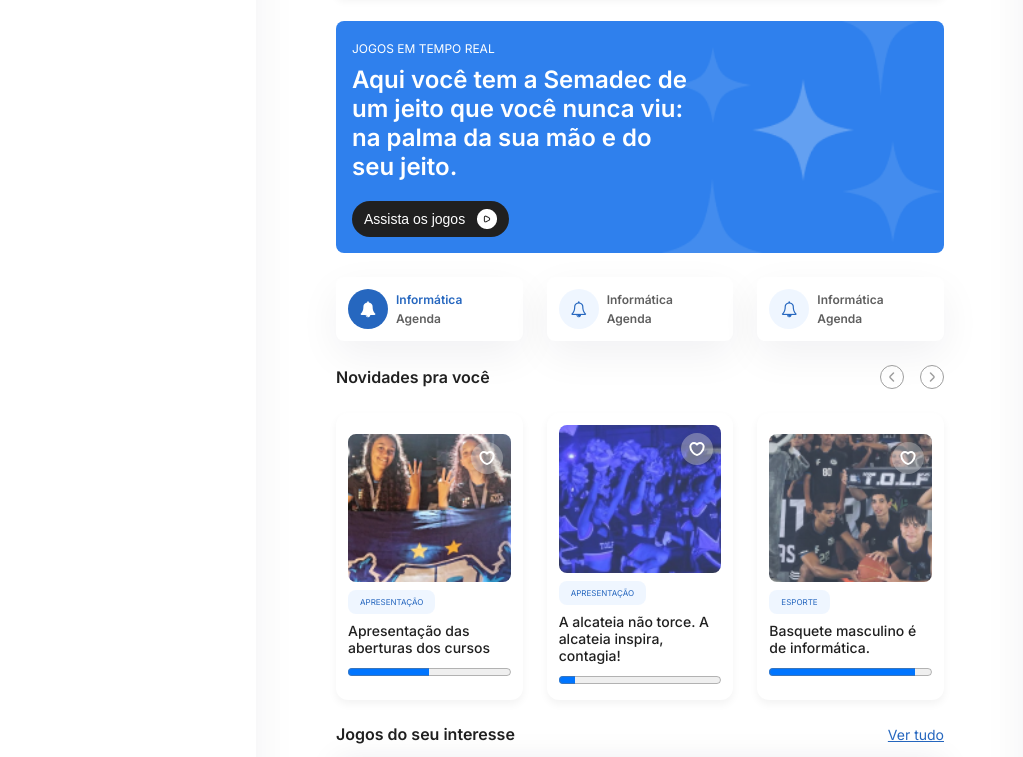
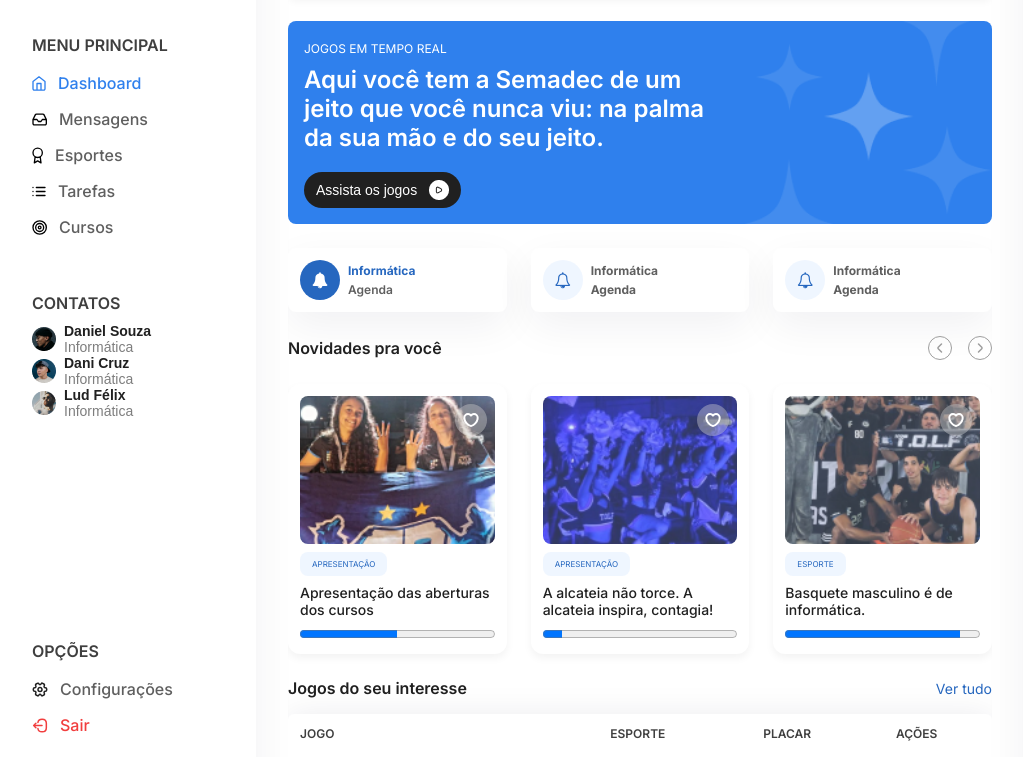
Before and after one commit to clayto-nr/dw, a plain HTML site: page interface8/interface8.html in a window 1280 px wide. Shown: the part 89-846 px from the top of the page, without its empty margins (0-1023 px from the left). Drawn offline with Linux system fonts and the light colour scheme; a web font is replaced by a local one.

Commit message:
enviando sidebar

```diff
--- a/Interface1/Interface1.css
+++ b/Interface1/Interface1.css
@@ -26,3 +26,7 @@
     font-size: 14px;
     color: #333;
   }
+
+  .search-bar:focus-within {
+    border: 2px solid #333;
+  }
--- a/interface8/interface8.css
+++ b/interface8/interface8.css
@@ -12,7 +12,6 @@
 }
 
 .container {
-
     display: flex;
     justify-content: space-between;
     min-height: 100vh;
@@ -26,7 +25,7 @@
 
 .conteudo{
     width: 55%;
-    padding: 48px;
+    padding-top: 48px;
     gap: 24px;
     display: flex;
     flex-direction: column;
--- a/interface8/interface8.html
+++ b/interface8/interface8.html
@@ -14,12 +14,109 @@
     <link rel="stylesheet" href="../interface5/interface5.css">
     <link rel="stylesheet" href="../interface6/interface6.css">
     <link rel="stylesheet" href="../interface7/interface7.css">
+    <link rel="stylesheet" href="../sidebars/sidebarleft.css">
 </head>
 <body>
     <div class="container">
-        <aside class="esquerda sidebar">
-            <nav>
-            </nav>
+        <aside class="sidebar-left">
+            <div class="visible-nav">
+                <div class="section-top">
+                    <!-- Logo -->
+                    <div class="logo">
+                        <img src="../assets/imgs/logo.png" alt="Logo SEMADEC">
+                    </div>
+
+                    <!-- Menu Principal -->
+                    <nav aria-label="Menu Principal" class="menu-gp">
+                        <h2>Menu Principal</h2>
+                        <ul>
+                            <li>
+                                <a href="#" class="btn-link active">
+                                    <img src="../assets/icons/dashboard.svg" alt="Ícone Dashboard">
+                                    <span>Dashboard</span>
+                                </a>
+                            </li>
+                            <li>
+                                <a href="#" class="btn-link">
+                                    <img src="../assets/icons/mensagem.svg" alt="Ícone Mensagens">
+                                    <span>Mensagens</span>
+                                </a>
+                            </li>
+                            <li>
+                                <a href="#" class="btn-link">
+                                    <img src="../assets/icons/esportes.svg" alt="Ícone Esportes">
+                                    <span>Esportes</span>
+                                </a>
+                            </li>
+                            <li>
+                                <a href="#" class="btn-link">
+                                    <img src="../assets/icons/tarefas.svg" alt="Ícone Tarefas">
+                                    <span>Tarefas</span>
+                                </a>
+                            </li>
+                            <li>
+                                <a href="#" class="btn-link">
+                                    <img src="../assets/icons/cursos.svg" alt="Ícone Cursos">
+                                    <span>Cursos</span>
+                                </a>
+                            </li>
+                        </ul>
+                    </nav>
+
+                    <!-- Contatos -->
+                    <nav aria-label="Contatos" class="menu-gp">
+                        <h2>Contatos</h2>
+                        <ul>
+                            <li>
+                                <button class="friend">
+                                    <img src="../assets/imgs/daniel.png" alt="Ícone Contato">
+                                    <div class="texts-gp-button">
+                                        <h3>Daniel Souza</h3>
+                                        <p>Informática</p>
+                                    </div>
+                                </button>
+                            </li>
+                            <li>
+                                <button class="friend">
+                                    <img src="../assets/imgs/dani.png" alt="Ícone Contato">
+                                    <div class="texts-gp-button">
+                                        <h3>Dani Cruz</h3>
+                                        <p>Informática</p>
+                                    </div>
+                                </button>
+                            </li>
+                            <li>
+                                <button class="friend">
+                                    <img src="../assets/imgs/lud.png" alt="Ícone Contato">
+                                    <div class="texts-gp-button">
+                                        <h3>Lud Félix</h3>
+                                        <p>Informática</p>
+                                    </div>
+                                </button>
+                            </li>
+                        </ul>
+                    </nav>
+                </div>
+
+                <!-- Menu Inferior -->
+                <nav aria-label="Menu Inferior" class="menu-gp">
+                    <h2>Opções</h2>
+                    <ul>
+                        <li>
+                            <a href="#" class="btn-link">
+                                <img src="../assets/icons/config.svg" alt="Ícone Configurações">
+                                <span>Configurações</span>
+                            </a>
+                        </li>
+                        <li>
+                            <a href="#" class="btn-link exit">
+                                <img src="../assets/icons/exit.svg" alt="Ícone Sair">
+                                <span>Sair</span>
+                            </a>
+                        </li>
+                    </ul>
+                </nav>
+            </div>
         </aside>
 
         <main class="conteudo">
--- /dev/null
+++ b/sidebars/sidebarleft.css
@@ -0,0 +1,110 @@
+@import url('https://fonts.googleapis.com/css2?family=Inter:ital,opsz,wght@0,14..32,100..900;1,14..32,100..900&family=Lexend:wght@100..900&family=Playwrite+GB+J+Guides:ital@0;1&display=swap');
+
+*{
+    padding: 0;
+    margin: 0;
+    box-sizing: border-box;
+}
+
+body{
+    font-family: "Inter", sans-serif;
+}
+
+ul, li, a{
+    list-style: none;
+    text-decoration: none;
+}
+
+.sidebar-left{
+    display: flex;
+    width: 20%;
+    padding: 32px;
+    flex-direction: column;
+    justify-content: space-between;
+    align-items: center;
+    background:  #FFF;
+    box-shadow: 0px 14px 42px 0px rgba(8, 15, 52, 0.06);
+    align-items: self-start;
+}
+
+.friend{
+    display: flex;
+    justify-content: center;
+    align-items: center;
+    gap: 8px;
+    width: 100%;
+    background-color: transparent;
+    border: none;
+}
+
+.friend h3{
+    color:  #202020;
+    font-size: 14px;
+    font-weight: 600;
+    text-transform: capitalize;
+}
+
+.friend p{
+    color: #7E7E7E;
+    font-size: 14px;
+    font-weight: 400;
+    text-transform: capitalize;
+}
+
+.texts-gp-button{
+    display: flex;
+    flex-direction: column;
+    align-items: flex-start;
+    flex: 1 0 0;
+}
+
+.section-top{
+    display: flex;
+    flex-direction: column;
+    gap: 48px;
+    align-self: stretch;
+}
+
+.section-top ul{
+    width: 100%;
+}
+
+.btn-link{
+    width: 100%;
+    display: flex;
+    padding: 8px 0px;
+    align-items: center;
+    gap: 12px;
+    color: #202020;
+    font-size: 16px;
+    font-weight: 500;
+}
+
+.menu-gp{
+    width: 100%;
+    display: flex;
+    flex-direction: column;
+    gap: 10px;
+}
+
+.sidebar-left h2{
+    color: #3F3F3F;
+    font-size: 16px;
+    font-weight: 600;
+    text-transform: uppercase;
+}
+
+.active span{
+    color: #2F80ED !important;
+}
+
+.exit span{
+    color: #F13E3E !important;
+}
+
+.visible-nav{
+    height: 100vh;
+    display: flex;
+    flex-direction: column;
+    justify-content: space-between;
+}
```
Also changed, not shown: sidebars/sidebarleft.html (added, +114 -0 lines), sidebars/siderbarright.html (added, +14 -0 lines), assets/icons/config.svg (added), assets/icons/cursos.svg (added), assets/icons/dashboard.svg (added), assets/icons/esportes.svg (added), assets/icons/exit.svg (added), assets/icons/mensagem.svg (added), assets/icons/more.svg (added), assets/icons/tarefas.svg (added), assets/imgs/dani.png (added), assets/imgs/daniel.png (added), assets/imgs/logo.png (added), assets/imgs/lud.png (added), 1 more files.
